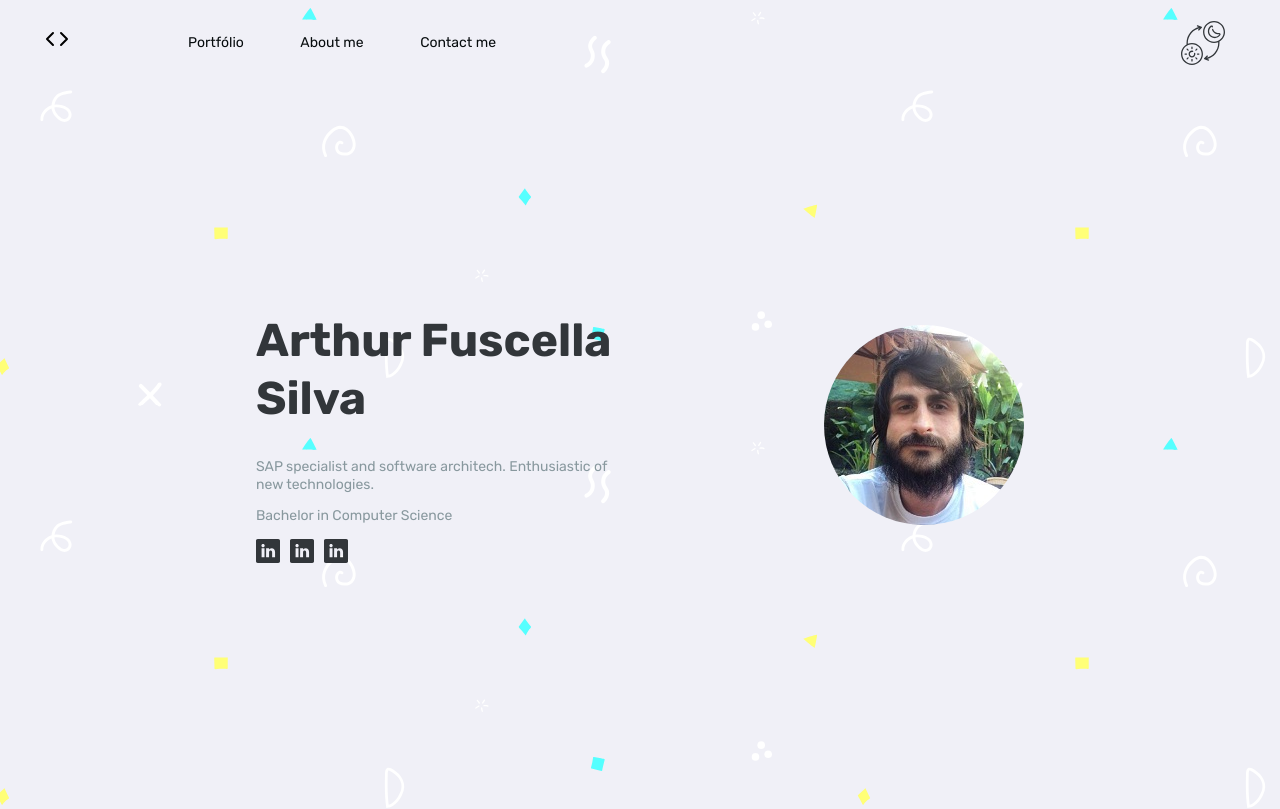
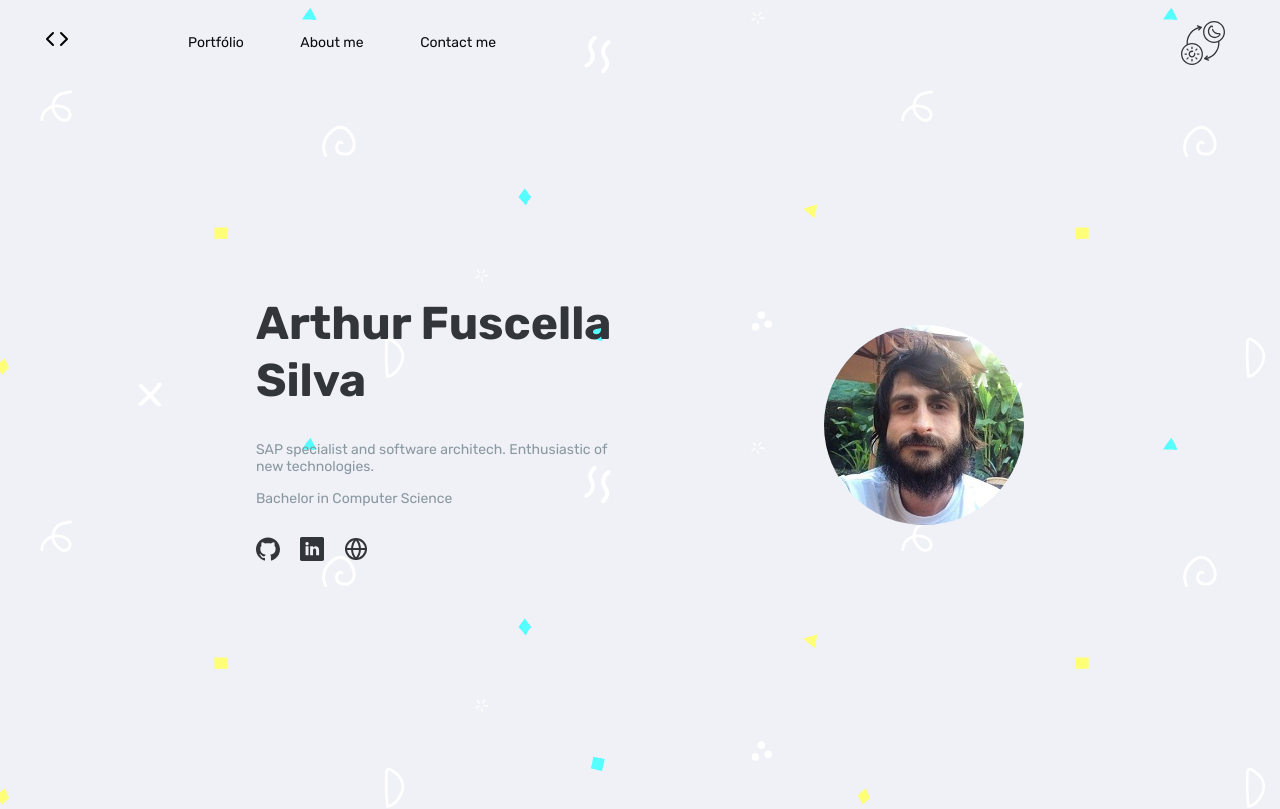
Before and after one commit to afuscella/react-portfolio, a Next.js app: page / in a window 1280 px wide. Shown: the top 809 px of the page. Built offline with nearby package versions, Linux system fonts and the light colour scheme.

Commit message:
adjusted social media icons at cover page

```diff
--- a/src/components/commons/Card/styles.ts
+++ b/src/components/commons/Card/styles.ts
@@ -37,7 +37,7 @@ export const CardWrapper = {
       display: flex;
       flex-wrap: wrap;
       flex-direction: column;
-      padding: 10px;
+      padding: 10px 20px 10px 20px;
     }
 
     img {
--- a/src/components/commons/Footer/index.tsx
+++ b/src/components/commons/Footer/index.tsx
@@ -2,41 +2,55 @@ import React from 'react';
 
 import { FooterWrapper } from './styles';
 import { Github } from '@/themes/Icons/Github';
+import { Linkedin } from '@/themes/Icons/Linkedin';
 import { Globe } from '@/themes/Icons/Globe';
-import { Linkedin } from '@/themes/Icons/Linkedin';
 
 import { Text } from '@/components/foundation/Text';
 
 export function Footer() {
   const links = [{
     id: 1,
-    imageSrc: 'icons/github.svg',
+    media: 'github',
     uri: 'https://github.com/afuscella/'
   }, {
     id: 2,
-    imageSrc: 'icons/linkedin.svg',
+    media: 'linkedin',
     uri: 'https://www.linkedin.com/in/afuscella/'
   }, {
     id: 3,
-    imageSrc: 'icons/facebook.svg',
-    uri: 'https://www.facebook.com/afuscella/'
+    media: 'globe',
+    uri: 'https://arrayoutofindex.wordpress.com/'
   }]
+
+  function retrieveSocialMediaIcon(media: string) {
+    if (media === 'github') {
+      return <Github color='#32363a' />
+    }
+
+    if (media === 'linkedin') {
+      return <Linkedin color='#32363a' />
+    }
+
+    if (media === 'globe') {
+      return <Globe color='#32363a' />
+    }
+  }
 
   return (
     <FooterWrapper.Footer>
       {links.map((link) => {
         return (
           <FooterWrapper.Icons key={link.id}>
-
+            <p>
               <Text
                 variant="paragraph2"
                 tag="a"
+                target="_blank"
                 href={link.uri}
               >
-              <Linkedin
-                color='#32363a'
-              />
+                {retrieveSocialMediaIcon(link.media)}
               </Text>
+            </p>
 
           </FooterWrapper.Icons>
         )
--- a/src/components/commons/Footer/styles.ts
+++ b/src/components/commons/Footer/styles.ts
@@ -40,6 +40,6 @@ export const FooterWrapper = {
     &:first-child {
       margin-left: 0;
     }
-    margin-left: 10px;
+    margin-left: 20px;
   `,
 }
--- a/src/components/foundation/Text/index.tsx
+++ b/src/components/foundation/Text/index.tsx
@@ -7,7 +7,7 @@ interface IText {
   variant: string;
   color: string;
   href?: string;
-  name?: string;
+  target?: string;
   children?: ReactNode | ReactNode[];
 }
 
--- a/src/themes/typographyVariants.ts
+++ b/src/themes/typographyVariants.ts
@@ -50,9 +50,9 @@ export const typographyVariants: ITypographyVariants = {
   },
   // [paragraph2]
   paragraph2: {
-    fontSize: '20px',
+    fontSize: '16px',
     fontWeight: '600',
-    lineHeight: 1.25, // 125%
+    lineHeight: 1.75, // 175%
   },
   // [paragraph2XS]
   paragraph2XS: {
```
Lines whose indentation alone changed are shown as unchanged.
